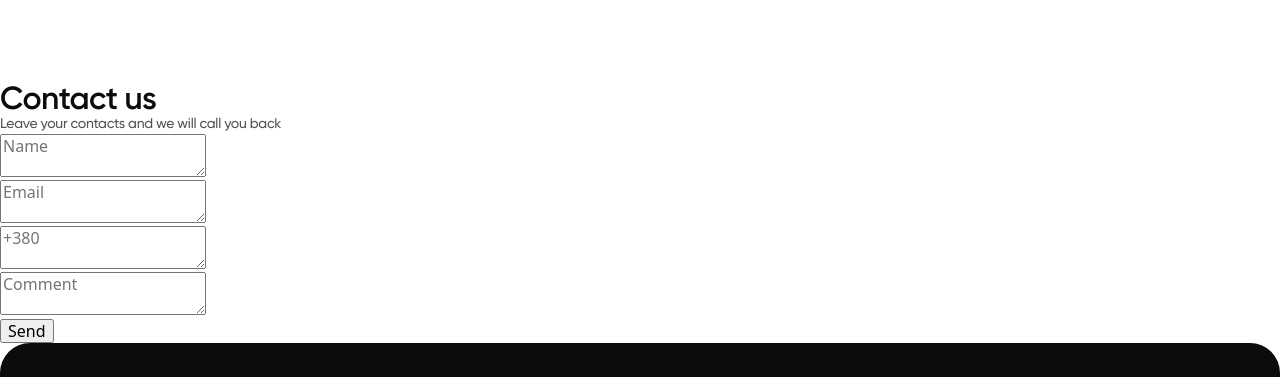
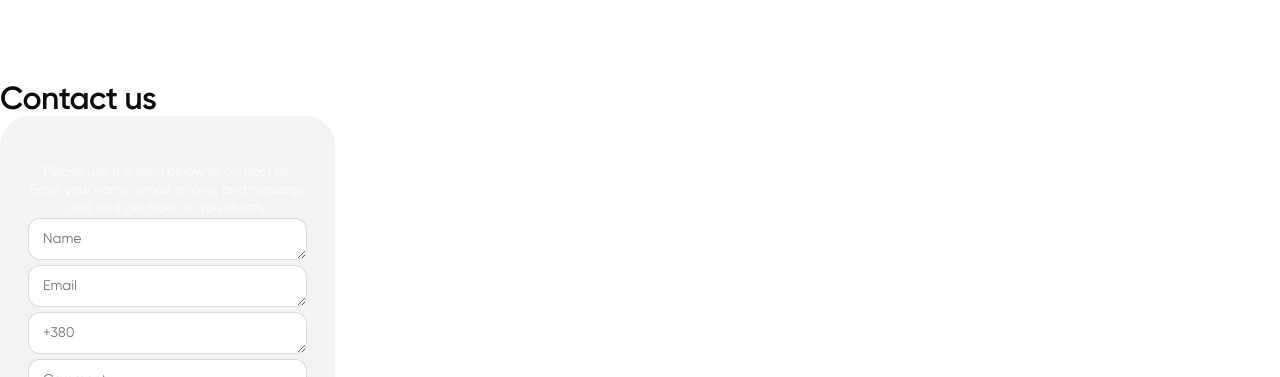
Before and after one commit to alex-miami-petrov/codenet, a website built with Vite: page src/index.html in a window 1280 px wide. Shown: the part 1590-1967 px from the top of the page. Built offline with nearby package versions, Linux system fonts and the light colour scheme.

Commit message:
change html css

```diff
--- a/src/css/contact-us.css
+++ b/src/css/contact-us.css
@@ -7,6 +7,19 @@
   color: #0c0c0c;
 }
 
+.contact-form {
+  font-family: 'Gilroy', sans-serif;
+  font-weight: 400;
+  font-size: 14px;
+  line-height: 1.29;
+  color: #0c0c0c;
+  border-radius: 30px;
+  padding: 48px 28px;
+  width: 335px;
+  height: 512px;
+  background: #f3f3f3;
+}
+
 .contact-text {
   font-family: 'Gilroy', sans-serif;
   font-weight: 500;
@@ -14,4 +27,40 @@
   line-height: 1.28571;
   letter-spacing: -0.02em;
   color: rgba(12, 12, 12, 0.7);
+  font-family: 'Gilroy', sans-serif;
+  font-weight: 500;
+  font-size: 14px;
+  line-height: 1.28571;
+  text-align: center;
+  color: #fbfbfb;
 }
+
+.contact-comment-textar {
+  border: 1px solid rgba(12, 12, 12, 0.15);
+  border-radius: 12px;
+  padding: 12px 220px 12px 14px;
+  width: 279px;
+  height: 42px;
+}
+
+.contact-comment-area {
+  border: 1px solid rgba(12, 12, 12, 0.15);
+  border-radius: 12px;
+  padding: 12px 136px 54px 14px;
+  width: 279px;
+  height: 84px;
+}
+
+.contact-form-button {
+  border-radius: 16px;
+  padding: 12px 50px;
+  width: 134px;
+  height: 42px;
+  background: #3350e9;
+  font-family: 'Gilroy', sans-serif;
+  font-weight: 500;
+  font-size: 14px;
+  line-height: 1.28571;
+  text-align: center;
+  color: #fbfbfb;
+}
--- a/src/partials/contact-us.html
+++ b/src/partials/contact-us.html
@@ -1,8 +1,11 @@
 <section>
   <h2 class="contact-heder">Contact us</h2>
 
-  <p class="contact-text">Leave your contacts and we will call you back</p>
   <form class="contact-form">
+    <p class="contact-text">
+      Please use the form below to contact us. Enter your name, email, phone,
+      and message and we'll get back to you shortly.
+    </p>
     <div class="contact-input-container">
       <textarea
         class="contact-comment-textar"
@@ -23,7 +26,7 @@
 
     <div class="contact-input-container">
       <textarea
-        class="modal-comment-textar"
+        class="contact-comment-textar"
         name="user-comment"
         id="user-email"
         placeholder="+380"
@@ -32,7 +35,7 @@
 
     <div class="contact-comment-container">
       <textarea
-        class="modal-comment-textar"
+        class="contact-comment-area"
         name="user-comment"
         id="user-comment"
         placeholder="Comment"
```
